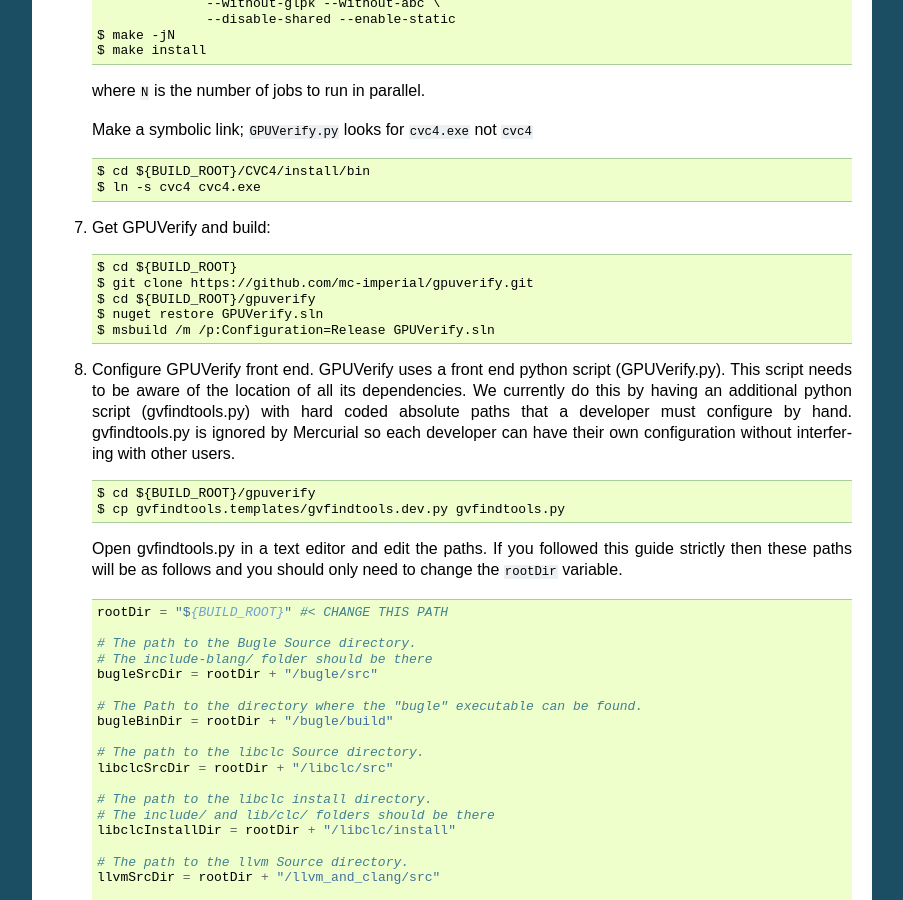
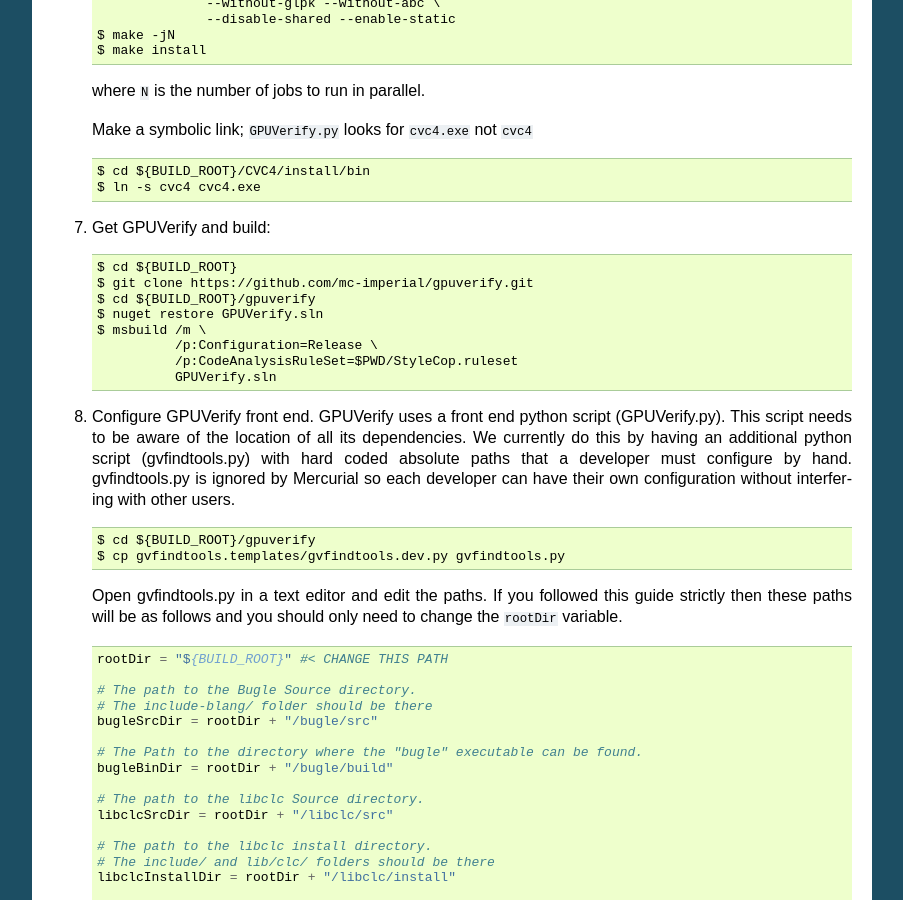
Before and after one commit to mc-imperial/gpuverify, a Sphinx documentation site: the page built from Documentation/developer_guide.rst, in a window 1280 px wide and 900 px high, scrolled down 2275 px. Shown: the whole window, without its empty margins (198-1101 px from the left). Built offline with Sphinx 7.4.7, drawn with Linux system fonts in a browser that asks for light colours.

Commit message:
Pass ruleset to msbuild on Linux

```diff
--- a/Documentation/developer_guide.rst
+++ b/Documentation/developer_guide.rst
@@ -147,7 +147,10 @@
      $ git clone https://github.com/mc-imperial/gpuverify.git
      $ cd ${BUILD_ROOT}/gpuverify
      $ nuget restore GPUVerify.sln
-     $ msbuild /m /p:Configuration=Release GPUVerify.sln
+     $ msbuild /m \
+               /p:Configuration=Release \
+               /p:CodeAnalysisRuleSet=$PWD/StyleCop.ruleset
+               GPUVerify.sln
 
 #. Configure GPUVerify front end.
    GPUVerify uses a front end python script (GPUVerify.py). This script needs
```
Also changed, not shown: 1 other file.
